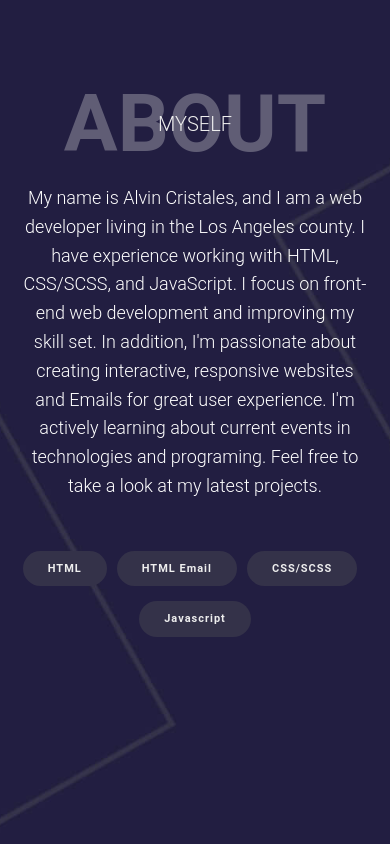
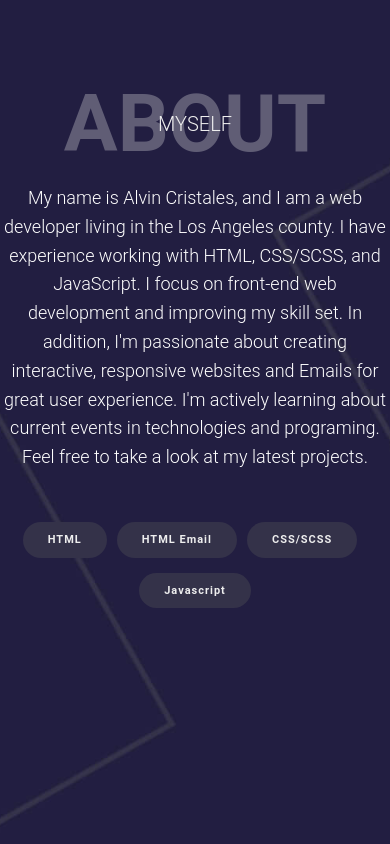
Before and after one commit to Dev-Alvin/portfolio-update, a plain HTML site: page index.html in a window 390 px wide. Shown: the part 780-1624 px from the top of the page. Drawn offline with nearby package versions, Linux system fonts and the light colour scheme.

Commit message:
Add files via upload

```diff
--- a/main.css
+++ b/main.css
@@ -619,6 +619,14 @@ input[type="submit"]:hover{
         background: url(images/sitebg2.jpg) no-repeat center fixed;
         background-size: cover;
     }
+    .container{
+        width: 100%;
+        /* max-width: 120rem;
+        height: 100%;
+        margin: 0 auto;
+        position: relative;
+        padding-bottom: 280px; */
+    }
     .landing-text h1{
         font-size: 13rem;
     }
```
